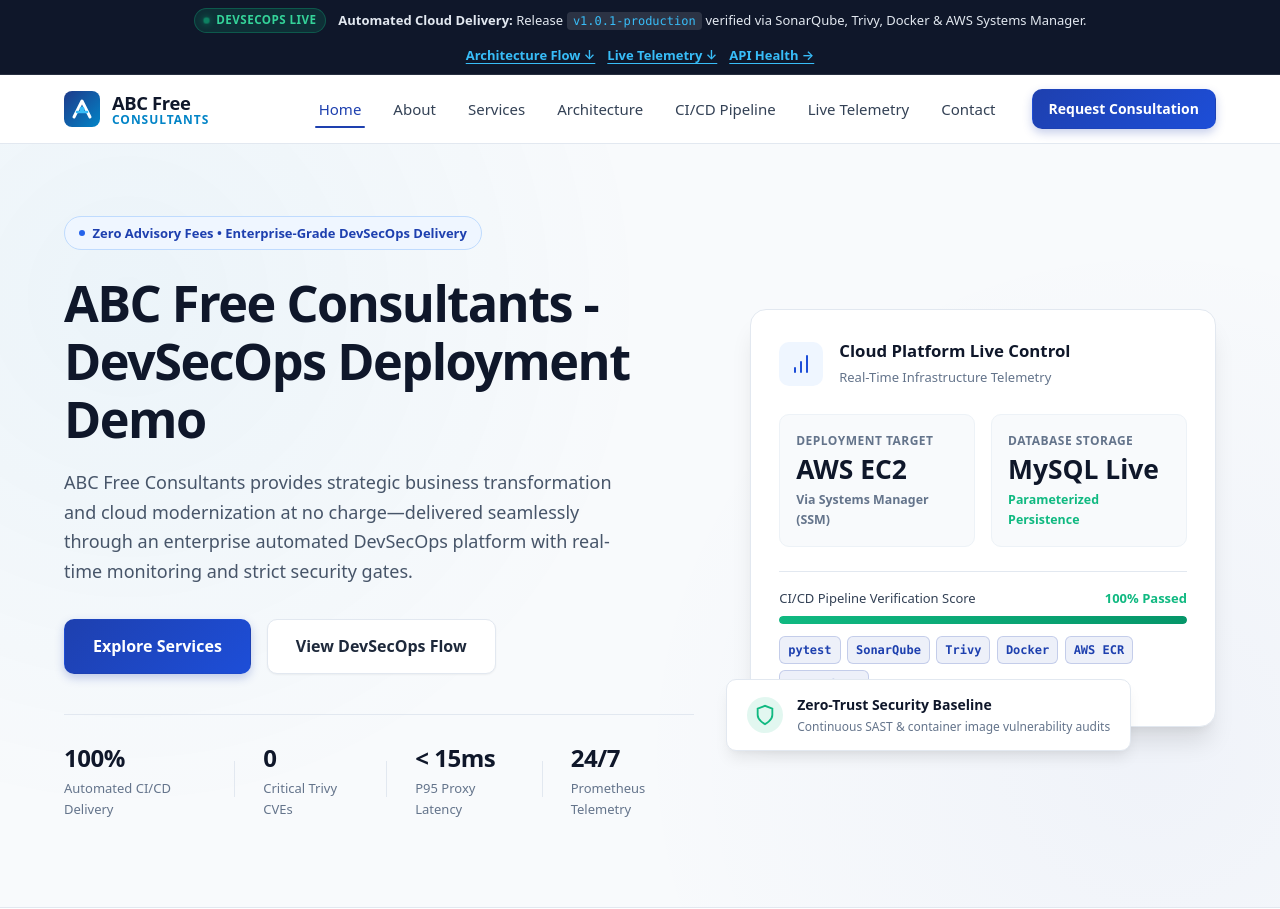
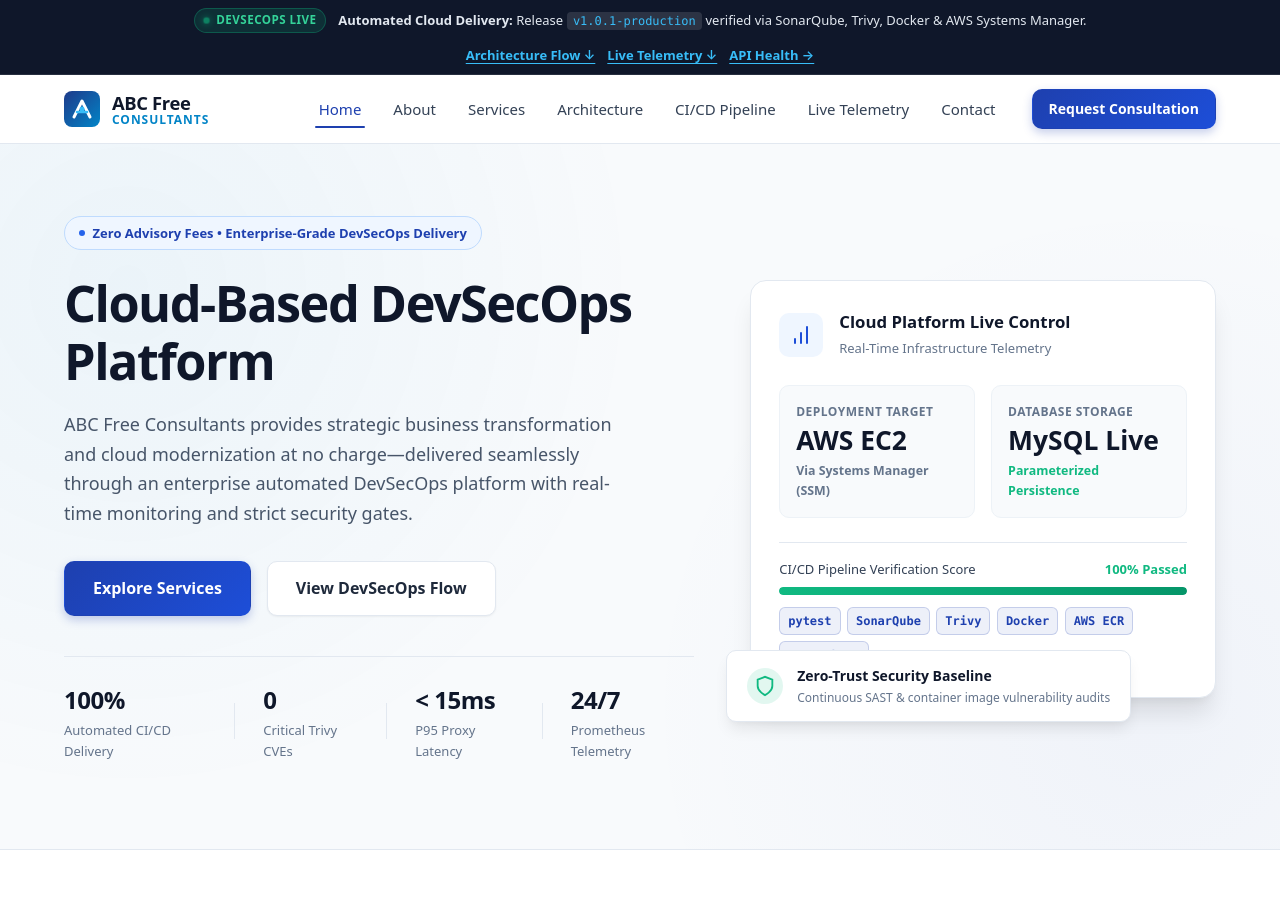
Before and after one commit to mohdshahid7033/cloud-devsecops-platform, a Flask app: page /demo in a window 1280 px wide. Shown: the top 909 px of the page. Run offline with Flask 3, Linux system fonts and the light colour scheme; data that the repository does not hold is empty.

Commit message:
Update client app heading

```diff
--- a/app/templates/client_app.html
+++ b/app/templates/client_app.html
@@ -85,7 +85,7 @@
             <span>Zero Advisory Fees &bull; Enterprise-Grade DevSecOps Delivery</span>
           </div>
           <h1 class="hero-title">
-            ABC Free Consultants - DevSecOps Deployment Demo
+            Cloud-Based DevSecOps Platform
           </h1>
           <p class="hero-subtitle">
             ABC Free Consultants provides strategic business transformation and cloud modernization at no charge—delivered seamlessly through an enterprise automated DevSecOps platform with real-time monitoring and strict security gates.
```
